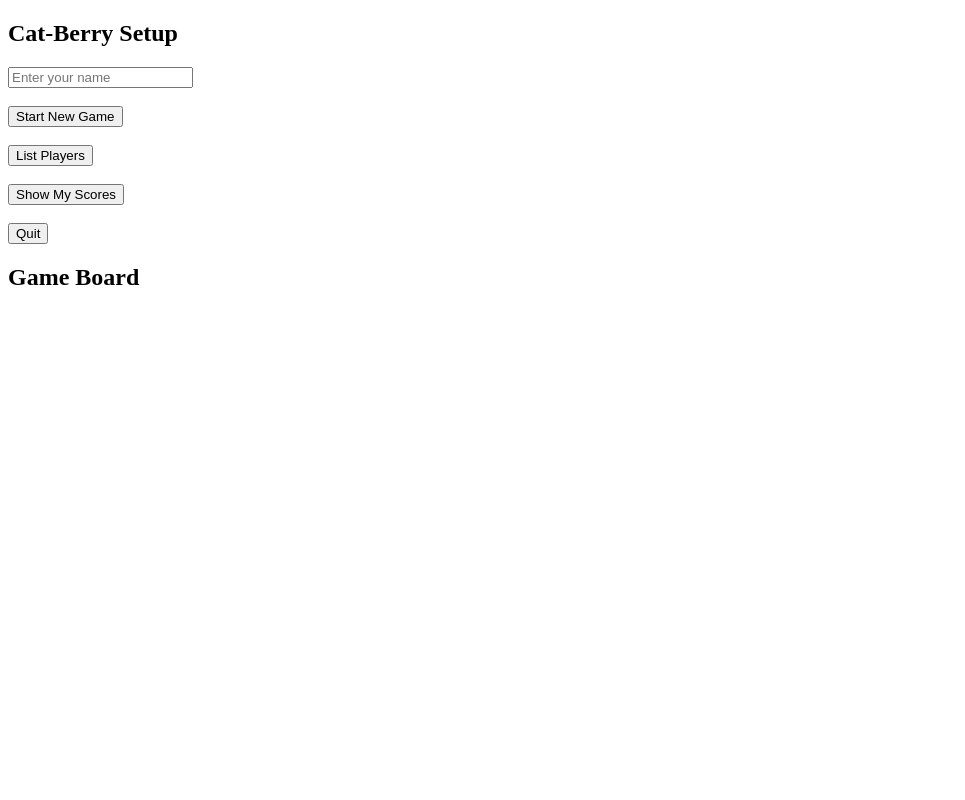
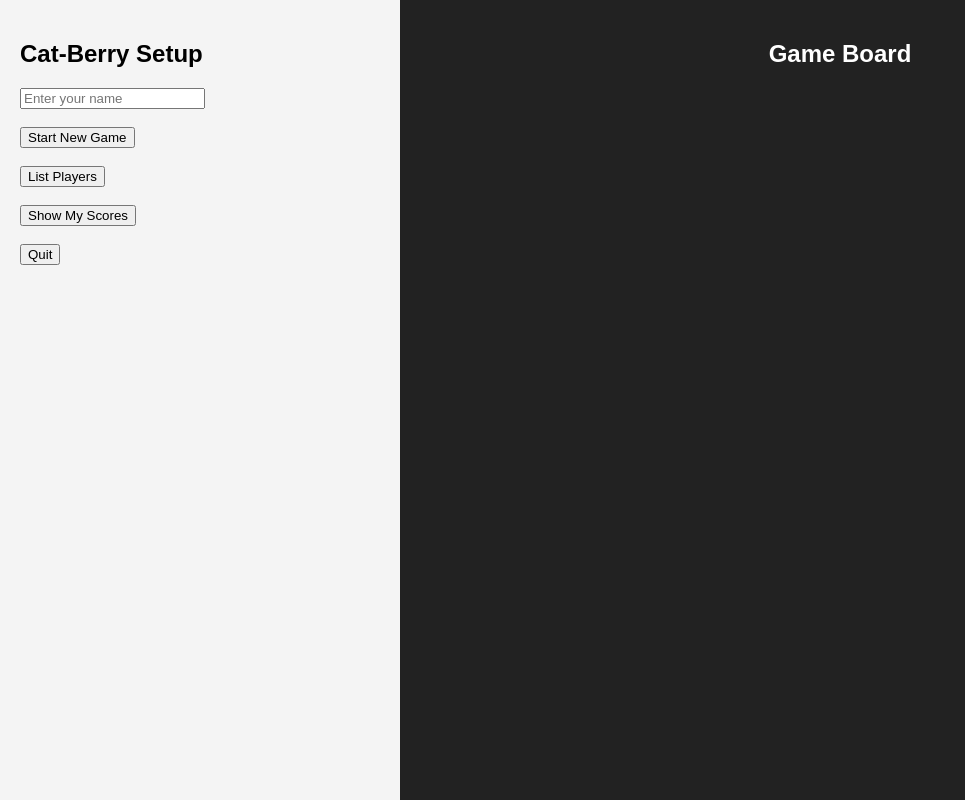
Before and after one commit to AliAsyl/flask-snake-python-game, a plain HTML site: page ui/index.html in a window 1280 px wide. Shown: the whole page, without its empty margins (0-965 px from the left). Drawn offline with Linux system fonts and the light colour scheme.

Commit message:
Created stylesheets for ui in style.css

```diff
--- a/ui/index.html
+++ b/ui/index.html
@@ -13,16 +13,16 @@
             <h2>Cat-Berry Setup</h2>
 
             <div id="menu">
-
+                <input type="text" id="player-name" placeholder="Enter your name"><br><br>
+                <button onclick="">Start New Game</button><br><br>
+                <button onclick="">List Players</button><br><br>
+                <button onclick="">Show My Scores</button><br><br>
+                <button onclick="">Quit</button>
             </div>
 
             <div id="output"></div>
         </div>
-            <input type="text" id="player-name" placeholder="Enter your name"><br><br>
-            <button onclick="">Start New Game</button><br><br>
-            <button onclick="">List Players</button><br><br>
-            <button onclick="">Show My Scores</button><br><br>
-            <button onclick="">Quit</button>
+
         <div id="right-panel">
             <h2>Game Board</h2>
             <div id="game-container"></div>
--- a/ui/style.css
+++ b/ui/style.css
@@ -0,0 +1,48 @@
+body {
+    margin: 0;
+    font-family: Arial, sans-serif;
+}
+
+#main-container {
+    display: flex;
+    height: 100vh;
+}
+
+#left-panel {
+    width: 30%;
+    background-color: #f4f4f4;
+    padding: 20px;
+    overflow-y: auto;
+    box-shadow: 2px 0 5px rgba(0,0,0,0.1);
+}
+
+#right-panel {
+    width: 70%;
+    background-color: #222;
+    padding: 20px;
+    color: white;
+    display: flex;
+    flex-direction: column;
+    align-items: center;
+}
+
+#game-container {
+    display: grid;
+    grid-template-columns: repeat(10, 30px);
+    grid-template-rows: repeat(10, 30px);
+    gap: 2px;
+    margin-top: 20px;
+}
+
+.cell {
+    width: 30px;
+    height: 30px;
+    background-color: #eee;
+}
+
+
+#game-over {
+    margin-top: 20px;
+    font-size: 24px;
+    color: red;
+}
```
